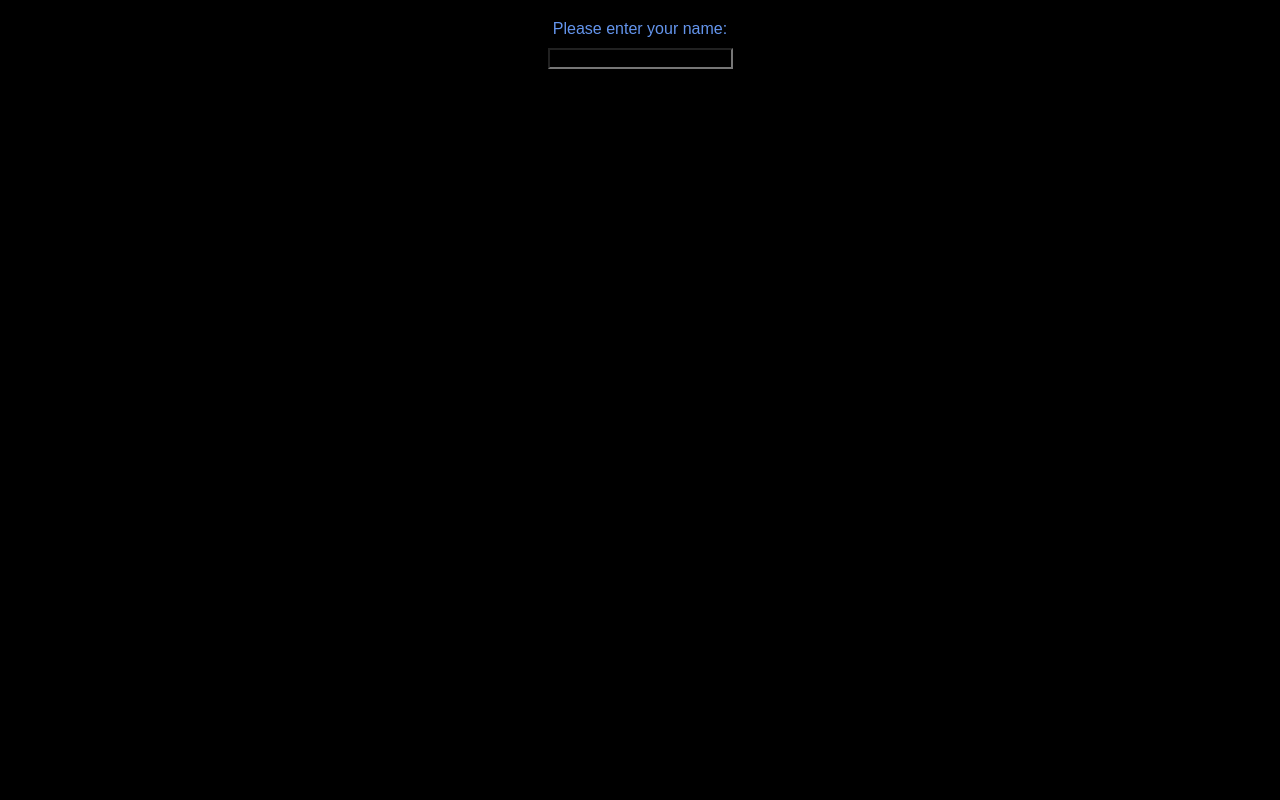
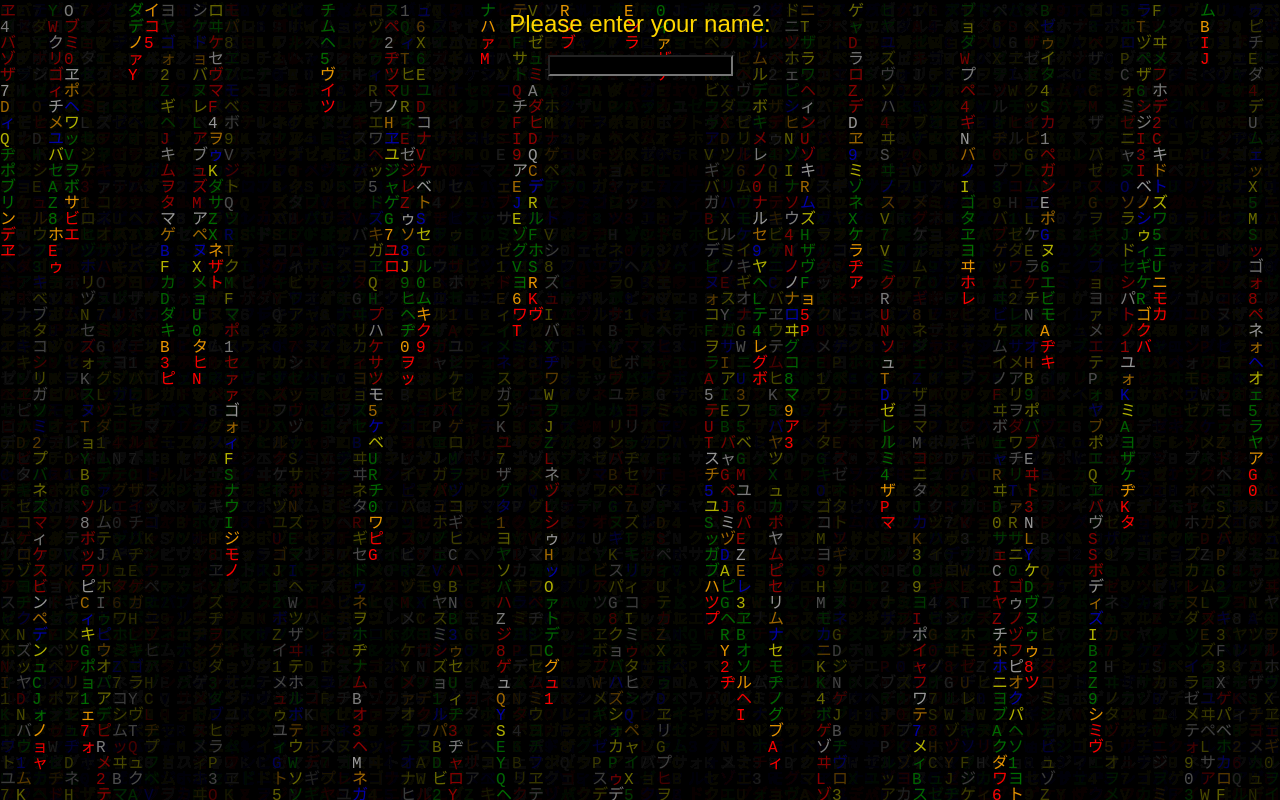
Before and after one commit to bonzojo/garbage-collection, a plain HTML site: page cubedan/cubed.html in a window 1280 px wide. Drawn offline with Linux system fonts and the light colour scheme.

Commit message:
added the matrix

```diff
--- a/cubedan/cubed.html
+++ b/cubedan/cubed.html
@@ -16,7 +16,8 @@
     <div id="imageContainer">
         <img id="currentImage" src=""/>
     </div>
-
+    <canvas id="Matrix"></canvas>
+    <script src="matrix.js"></script>
     <script src="script.js" ></script>
 </body>
 </html>
--- /dev/null
+++ b/cubedan/matrix.js
@@ -0,0 +1,46 @@
+const canvas = document.getElementById('Matrix');
+const context = canvas.getContext('2d');
+
+canvas.width = window.innerWidth;
+canvas.height = window.innerHeight;
+
+const katakana = 'アァカサタナハマヤャラワガザダバパイィキシチニヒミリヰギジヂビピウゥクスツヌフムユュルグズブヅプエェケセテネヘメレヱゲゼデベペオォコソトノホモヨョロヲゴゾドボポヴッン';
+const latin = 'ABCDEFGHIJKLMNOPQRSTUVWXYZ';
+const nums = '0123456789';
+
+const alphabet = katakana + latin + nums;
+
+const fontSize = 16;
+const columns = canvas.width/fontSize;
+
+const rainDrops = [];
+
+for( let x = 0; x < columns; x++ ) {
+	rainDrops[x] = 1;
+}
+
+const draw = () => {
+	context.fillStyle = 'rgba(0, 0, 0, 0.05)';
+	context.fillRect(0, 0, canvas.width, canvas.height);
+
+
+    //loop color experiment
+    colorArray = ['white','blue','yellow','red','green','orange'];
+
+
+	context.fillStyle = colorArray[Math.floor(Math.random() * colorArray.length)];
+	context.font = fontSize + 'px monospace';
+
+	for(let i = 0; i < rainDrops.length; i++)
+	{
+		const text = alphabet.charAt(Math.floor(Math.random() * alphabet.length));
+		context.fillText(text, i*fontSize, rainDrops[i]*fontSize);
+
+		if(rainDrops[i]*fontSize > canvas.height && Math.random() > 0.975){
+			rainDrops[i] = 0;
+        }
+		rainDrops[i]++;
+	}
+};
+
+setInterval(draw, 24);
--- a/cubedan/script.js
+++ b/cubedan/script.js
@@ -3,15 +3,18 @@ let images = [
     './images/r2.png',
     './images/2.jpg',
     './images/3.webp',
+    './images/R.png',
     './images/r5.png',
     './images/4.png',
     './images/5.webp',
     './images/r6.png',
     './images/6.png',
+    './images/dog.jpg',
     './images/7.webp',
     './images/r3.png',
     './images/8.webp',
     './images/9.jpg',
+    './images/woof.png',
     './images/r4.png',
     './images/10.png',
     './images/11.webp',
@@ -35,8 +38,8 @@ function submitName() {
 }
 
 function startCountdown() {
-    document.getElementById('message').innerText = `You have five minutes to solve a Rubik's cube, ${userName}. Starting Now...`; // Change Challenge Message as you feel like.
-    let nums = 300; // Seconds timer
+    document.getElementById('message').innerText = `You are tasked with solving a Rubik's cube, ${userName}. Starting Now...`; // Change Challenge Message as you feel like.
+    let nums = 100; // Seconds timer
 
     document.getElementById('timer').innerText = `You have ${nums} seconds left, ${userName}.`;
     if (nums === 0) {
@@ -55,8 +58,15 @@ function startCountdown() {
             document.getElementById('timer').innerText = `Time is up, ${userName}.`;
             clearInterval(intervalId);
             document.getElementById('currentImage').src = './images/morpheus.jpg';
+            clearInterval(imgInterval);
             currentImage.style.borderRadius = 0;
-            clearInterval(imgInterval);
+            currentImage.style.
+            currentImage.style.position = absolute;
+            currentImage.style.top = '25%';
+            currentImage.style.left = '25%';
+            currentImage.style.width = '50vw';
+            currentImage.style.height = "70vh";
+            currentImage.style.objectFit = "fill";
         }
     }, 1000);
 }
--- a/cubedan/style.css
+++ b/cubedan/style.css
@@ -1,13 +1,21 @@
+html{
+    height: 100%;
+    overflow: hidden;
+}
 body {
+    margin: 0;
+    padding: 0;
     font-family: Arial, sans-serif;
-    font-size: 16px;
+    font-size: 24px;
     text-align: center;
-    margin-top: 20px;
     background-color: black;
     /*
     background-color: hsl(200, 82%, 4%);
     */
-    color: cornflowerblue;
+    color: gold;
+}
+#questionContainer {
+    margin-top: 10px;
 }
 #question {
     margin-bottom: 10px;
@@ -35,14 +43,32 @@ body {
     background-color: black;
     color: antiquewhite;
 }
-
+/*
+    position: absolute;
+    top: 0%;
+    left: 0%;
+    width: 100vw;
+    height: 100vh;
+    object-fit: fill;
+    opacity: 25%;
+    z-index: -1;
+*/
 #currentImage {
-
+    margin-top: 10px;
     position: absolute;
     top: 25%;
     left: 25%;
     width: 50vw;
     height: 70vh;
     object-fit: fill;
+
+}
+#Matrix {
+    position: absolute;
+    top: 0%;
+    left: 0%;
+    width: 100vw;
+    height: 100vh;
+    object-fit: cover;
     z-index: -1;
 }
```
Also changed, not shown: cubedan/images/R.png (added), cubedan/images/dog.jpg (added), cubedan/images/woof.png (added).
